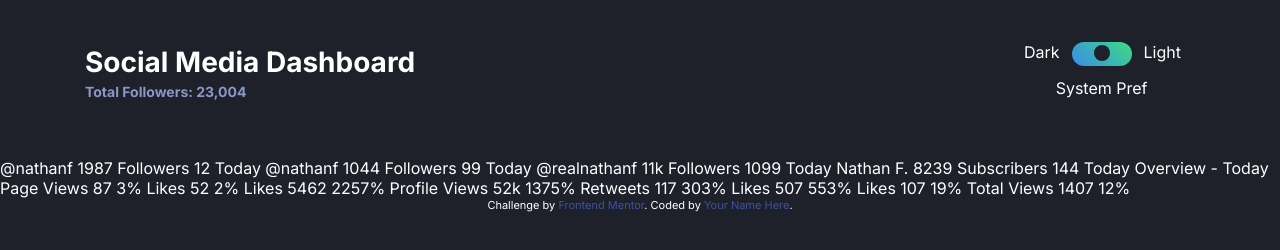
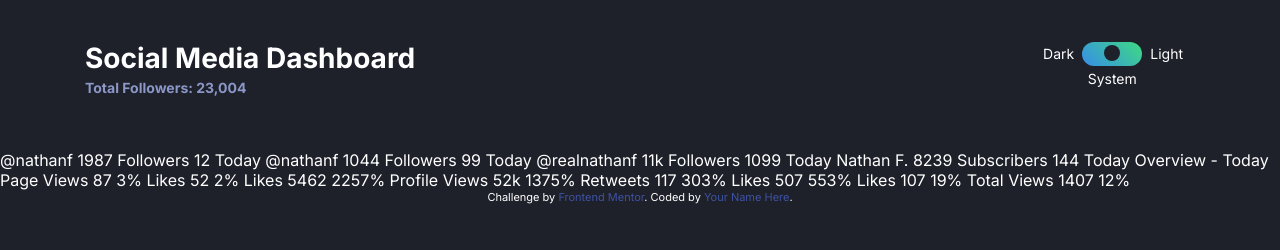
Before and after one commit to Colin-Lambert/fem-toggle, a website: page index.html in a window 1280 px wide. Drawn offline with Linux system fonts and the light colour scheme.

Commit message:
tidying toggle

```diff
--- a/app/scss/components/header.scss
+++ b/app/scss/components/header.scss
@@ -24,8 +24,4 @@
         font-weight: 700;
         color: var(--dark-text1);
     }
-
-    &__toggle {
-        margin-left: auto;
-    }
 }
--- a/app/scss/components/toggle.scss
+++ b/app/scss/components/toggle.scss
@@ -6,10 +6,14 @@
     display: grid;
     grid-template-columns: 1fr rem(60) 1fr;
     grid-template-rows: repeat(2, 1fr);
-    gap: rem(12);
+    gap: rem(4.8) rem(8);
     border: none;
+    margin: 0;
 
     label {
+        font-size: rem(14);
+        align-self: center;
+
         &[for='dark'] {
             grid-column: 1 / 2;
             justify-self: end;
@@ -19,6 +23,7 @@
             grid-column: 1 / 4;
             grid-row: 2 / 3;
             justify-self: center;
+            align-self: start;
         }
 
         &[for='light'] {
@@ -38,6 +43,10 @@
         opacity: 0;
         width: rem(20);
         height: rem(24);
+
+        &:focus~.toggle__button {
+            border: 2px solid white;
+        }
     }
 
     &__background {
--- a/index.html
+++ b/index.html
@@ -49,7 +49,7 @@
         <span aria-hidden="true" class="toggle__button"></span>
       </div>
       <label for="dark">Dark</label>
-      <label for="system">System Pref</label>
+      <label for="system">System</label>
       <label for="light">Light</label>
     </fieldset>
 
```
Also changed, not shown: dist/style.css, 1 other file.
